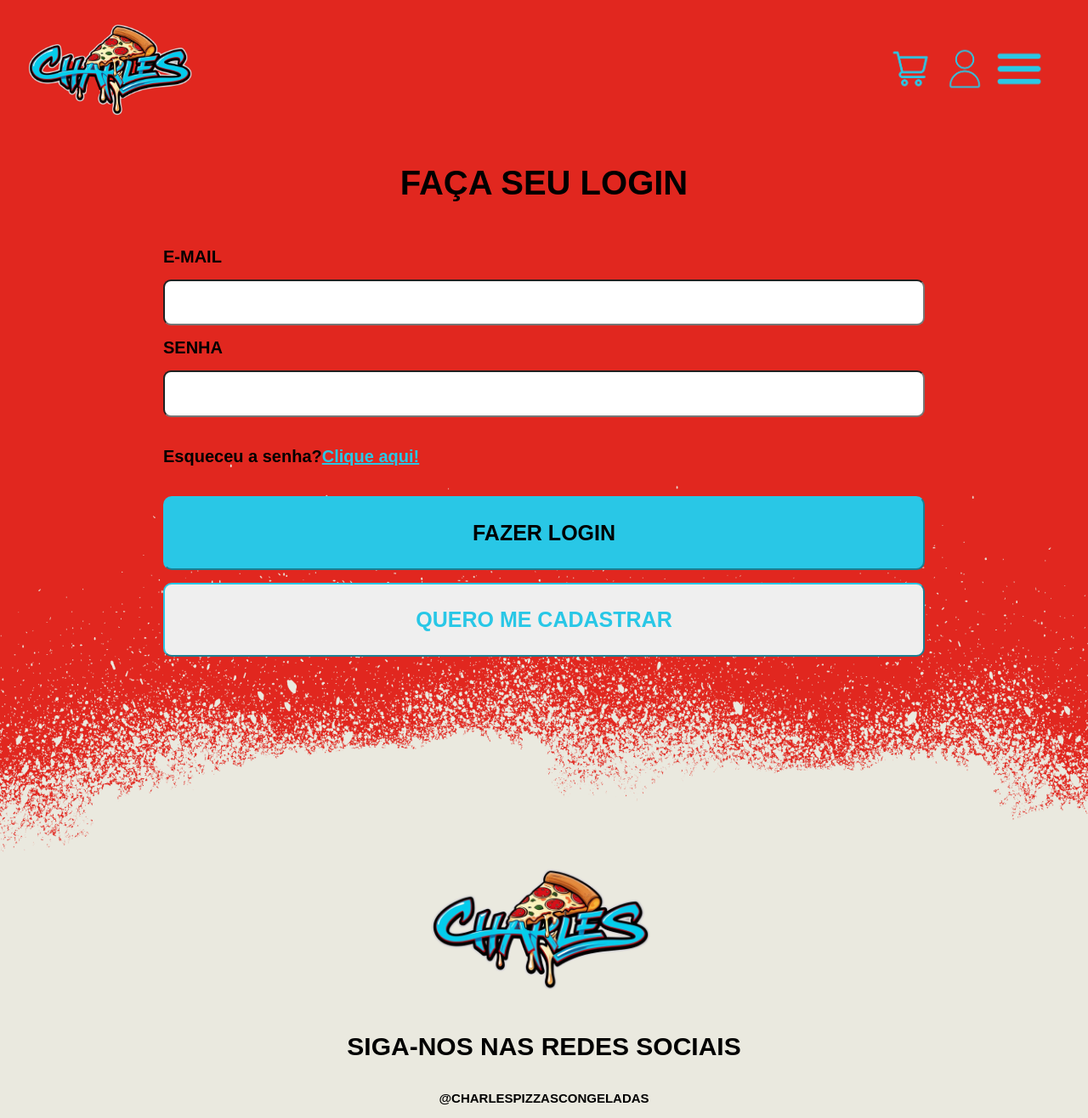
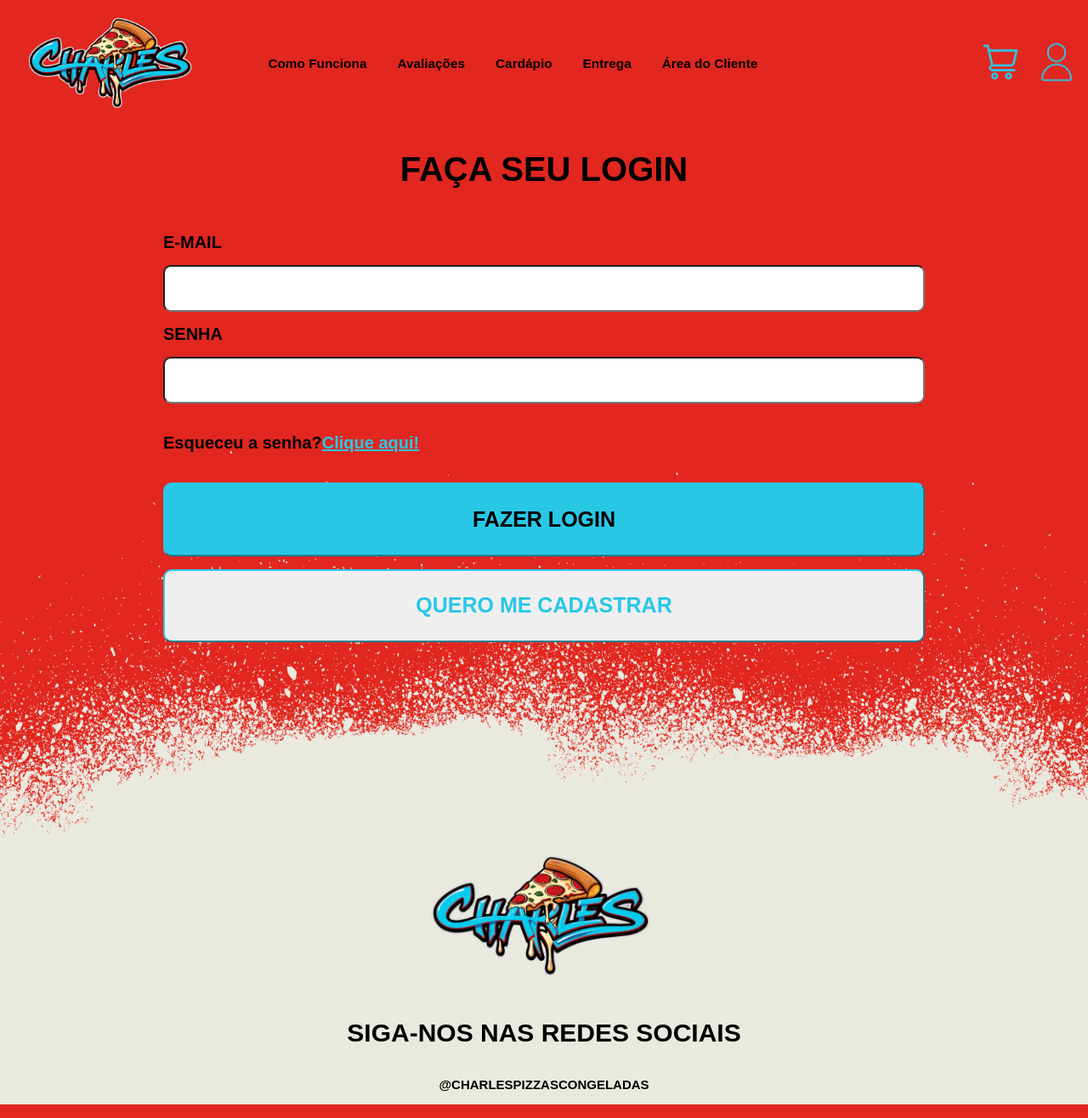
Before and after one commit to ajudantedemagico/charlespizzascongeladas, a FastAPI app: page /login in a window 1280 px wide. Shown: the whole page at 85% size. Run offline with FastAPI, Linux system fonts and the light colour scheme.

Commit message:
criação menu desktop

```diff
--- a/static/CSS/login.css
+++ b/static/CSS/login.css
@@ -3,6 +3,11 @@
     padding: 0;
     box-sizing: border-box;
     background-color: #E1271F;
+}
+@media (min-width: 1024px) {
+    #navmobile {
+      display: none;
+    }
 }
 nav{
     display: flex;
@@ -12,6 +17,50 @@
 .logo{
     height: 150px;
 }
+#navdesk{
+    align-items: center;
+    justify-content: flex-start;
+    width: 100%;
+    overflow: hidden;
+}
+.menudesk {
+    font-family:'Montserrat',sans-serif;
+    font-size: 1.2vw;
+    font-weight: bold;
+    list-style-type: none;
+    gap: 3%;
+    display: flex;
+    margin: 0 5% 0 0;
+
+}
+.menudesk a{
+    color: black;
+    text-decoration: none;
+    margin: 0 10px;
+    display: flex;
+    align-items: center;
+    white-space: nowrap;
+    flex-wrap: nowrap;
+}
+
+.icones2 {
+    display: flex;
+    gap: 5%;
+    padding: 1%;
+    margin-left: auto;
+    gap: 5%;
+    max-width: 50%;
+    height: auto;
+}
+
+#navdesk{
+    display: none;
+  }
+  @media (min-width: 1024px) {
+    #navdesk{
+      display: flex;
+    }
+  }
 .icon{
     height: 60px;
 }
@@ -83,7 +132,7 @@
     justify-content:flex-end;
     width: 100%;
     height: 800px;
-    background-image: url('img/backgroud_spray_offwhite.png');
+    background-image: url('/static/img/backgroud_spray_offwhite.png');
     background-size: cover;
     background-repeat: no-repeat;
     background-position: center;
--- a/templates/login.html
+++ b/templates/login.html
@@ -9,7 +9,7 @@
     <title>Login</title>
 </head>
 <body>
-    <nav>
+    <nav id="navmobile">
         <img class="logo" src="/static/img/logotipo.png" alt="logotipo">
         <div class="icones">
             <a href="/carrinho"><img class="icon" src="/static/img/icon_cart_azul.png" alt="carrinho"></a>
@@ -25,6 +25,20 @@
                     <li><a href="/pgcliente">Área do Cliente</a></li>
                 </ul>
             </div>
+        </div>
+    </nav>
+    <nav id="navdesk">
+        <img class="logo" src="/static/img/logotipo.png" alt="logotipo">
+        <ul class="menudesk">
+            <li><a href="/#comofunciona">Como Funciona</a></li>
+            <li><a href="/#avaliacao">Avaliações</a></li>
+            <li><a href="/#cardapio">Cardápio</a></li>
+            <li><a href="/#entrega">Entrega</a></li>
+            <li><a href="/pgcliente">Área do Cliente</a></li>
+        </ul>
+        <div class="icones2">
+            <a href="/carrinho"><img class="icon" src="/static/img/icon_cart_azul.png" alt="carrinho"></a>
+            <a href="/login"><img class="icon" src="/static/img/icon_login_azul.png" alt="login"></a>
         </div>
     </nav>
     <div class="formulario">
```
